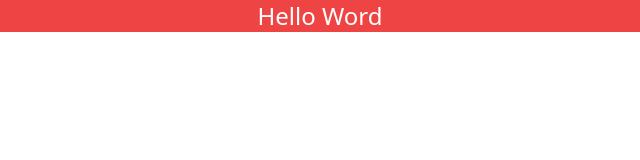
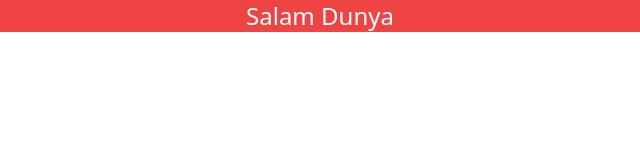
Before and after one commit to eminazeroglu/boss-az-clone, a website: page src/index.html in a window 1280 px wide. Shown: the full height of the page, 320-960 px from the left. Drawn offline with Linux system fonts and the light colour scheme.

Commit message:
Metini deyisdim

```diff
--- a/src/index.html
+++ b/src/index.html
@@ -9,7 +9,7 @@
 </head>
 <body>
     <div class="bg-red-500 flex justify-center text-white text-2xl">
-        <h1>Hello Word</h1>
+        <h1>Salam Dunya</h1>
     </div>
 </body>
 </html>
```
